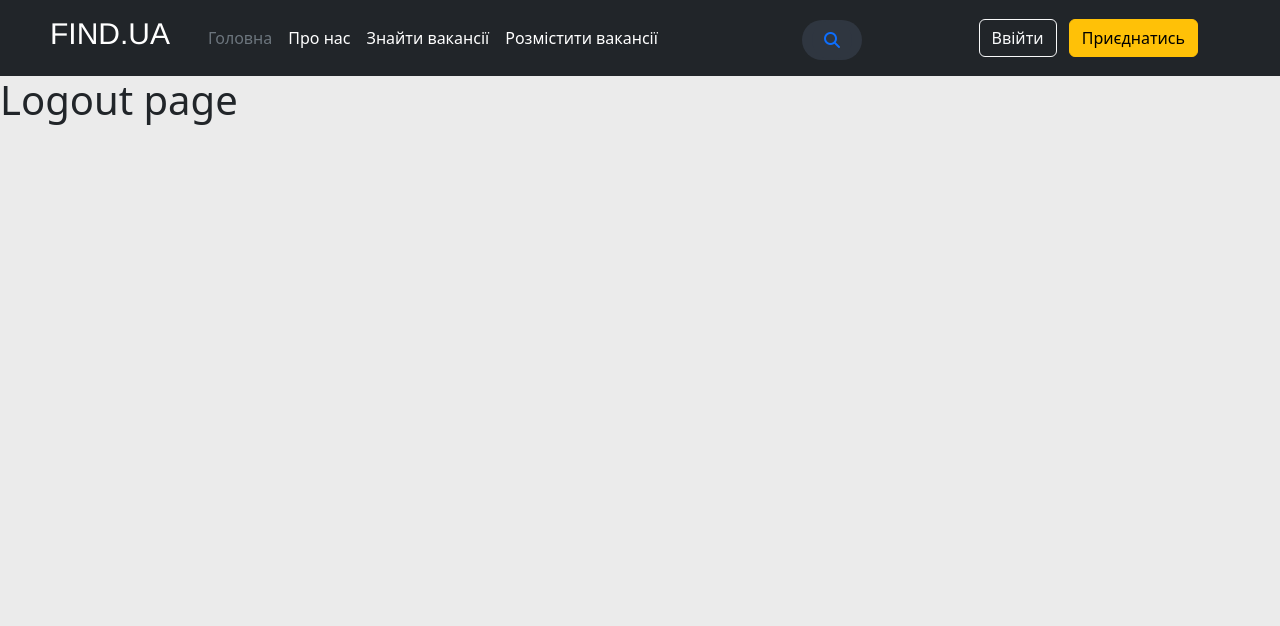
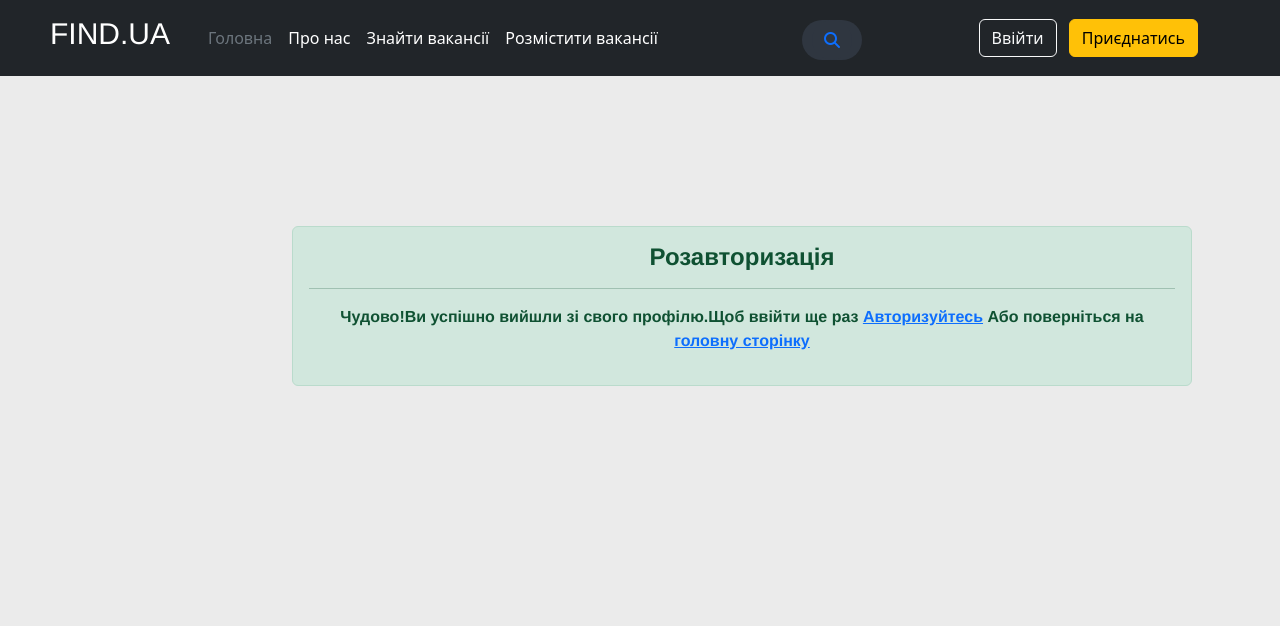
Before and after one commit to Dimaaap/site-for-find-work-django, a Django app: template worksite/jobseeker/templates/jobseeker/jobseeker_logout.html in a window 1280 px wide. Shown: the top 626 px of the page. Run offline with Django 3.2, Linux system fonts and the light colour scheme; the template is opened without the code that fills it, so the values that code supplies are empty; some libraries are stand-ins or nearby versions.

Commit message:
Temporary commit

```diff
--- a/worksite/jobseeker/admin.py
+++ b/worksite/jobseeker/admin.py
@@ -1,7 +1,9 @@
 from django.contrib import admin
+from django.contrib.auth.admin import UserAdmin
 from .models import JobseekerRegisterInfo, Code
 
 
+@admin.register(JobseekerRegisterInfo)
 class JobseekerRegisterInfoAdmin(admin.ModelAdmin):
     list_display = ('email', 'full_name', 'phone_number')
 
@@ -12,5 +14,5 @@ class CodeAdmin(admin.ModelAdmin):
     actions_on_top = True
 
 
-admin.site.register(JobseekerRegisterInfo)
+# admin.site.register(JobseekerRegisterInfo)
 admin.site.register(Code, CodeAdmin)
--- a/worksite/jobseeker/static/jobseeker/css/jobseeker_logout.css
+++ b/worksite/jobseeker/static/jobseeker/css/jobseeker_logout.css
@@ -85,3 +85,17 @@ body {
     min-height: 75%;
     padding-bottom: 90px;
 }
+
+
+.alert {
+    margin-top: 150px;
+    max-width: 900px;
+    margin-left: 210px;
+    text-align: center;
+    font-family: Helvetica;
+    font-weight: bold;
+}
+
+.alert h4{
+    font-weight: bold;
+}
--- a/worksite/jobseeker/templates/jobseeker/jobseeker_logout.html
+++ b/worksite/jobseeker/templates/jobseeker/jobseeker_logout.html
@@ -6,5 +6,12 @@
 {% endblock %}
 
 {% block body %}
-  <h1>Logout page</h1>
+  <div class="container">
+    <div class="alert alert-success" role="alert">
+      <h4 class="alert-heading">Розавторизація</h4>
+      <hr>
+      <p>Чудово!Ви успішно вийшли зі свого профілю.Щоб ввійти ще раз <a href="{% url 'login' %}">Авторизyйтесь</a>
+      Або поверніться на <a href="{% url 'index_page' %}">головну сторінку</a></p>
+    </div>
+  </div>
 {% endblock %}
```
Also changed, not shown: worksite/jobseeker/forms.py (+8 -8 lines), worksite/jobseeker/models.py (+10 -9 lines), worksite/jobseeker/views.py (+9 -4 lines), worksite/jobseeker/migrations/0010_remove_jobseekerregisterinfo_hashed_password.py (added).
